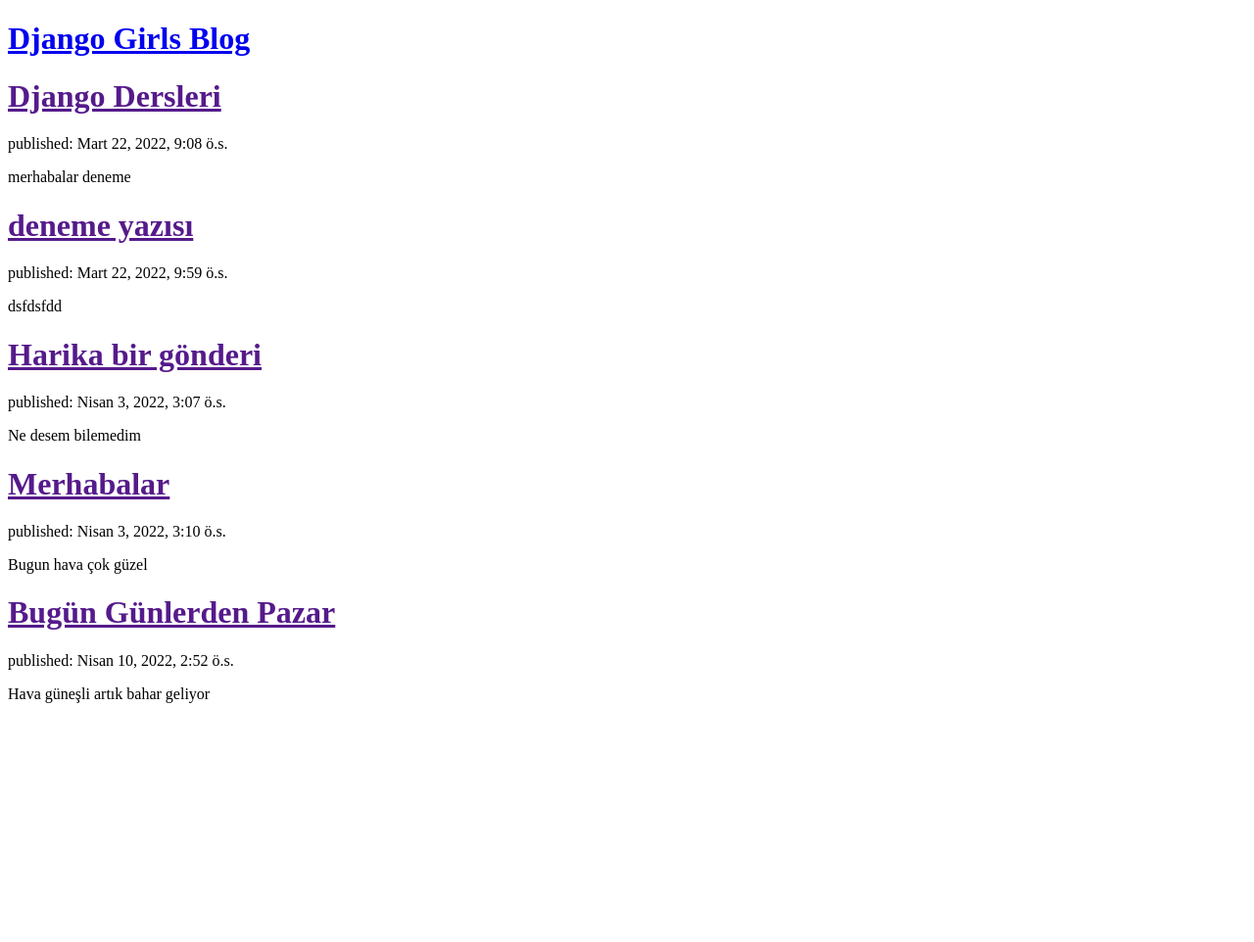
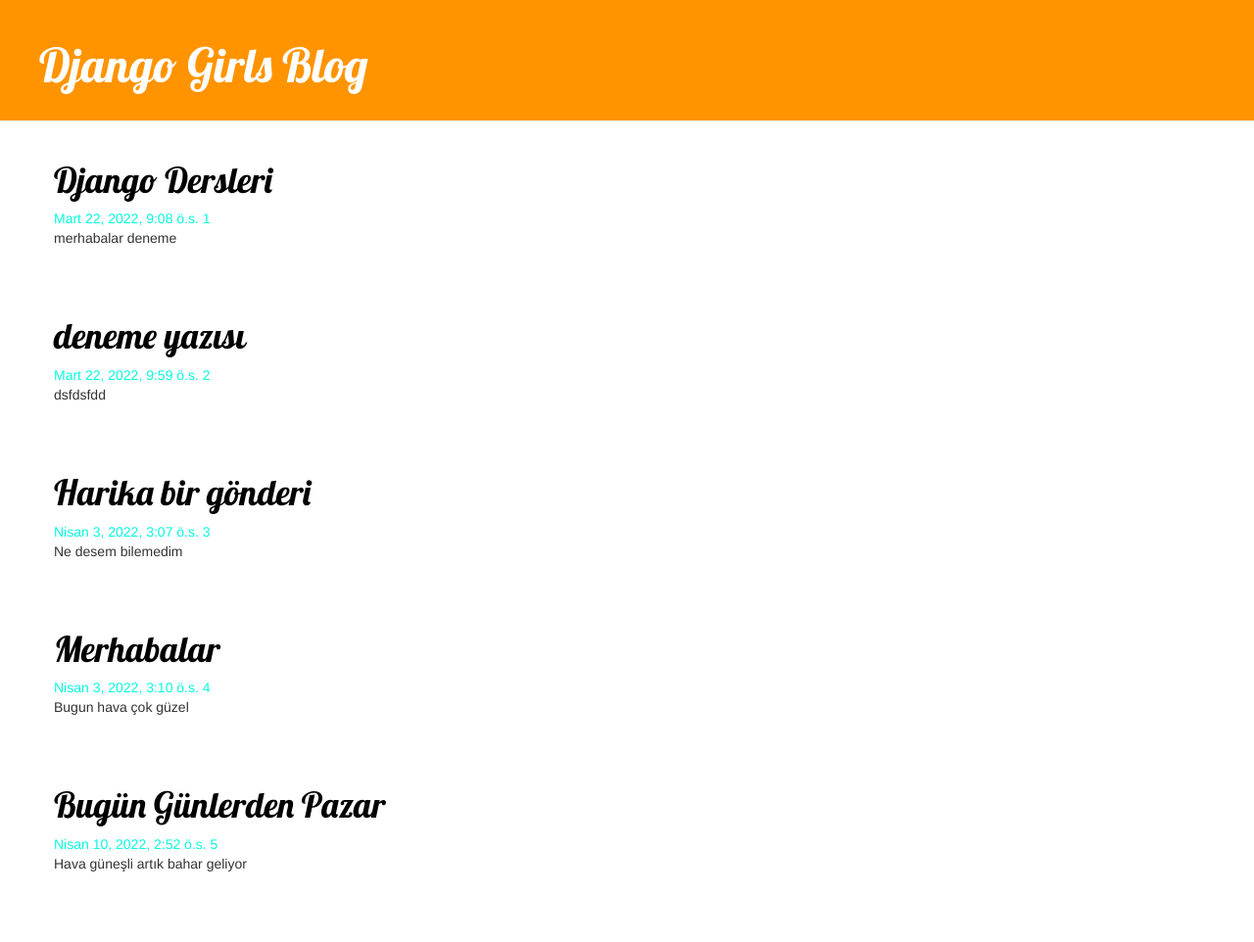
Before and after one commit to dlrmms95/my-first-blog, a Django app: page / in a window 1280 px wide. Shown: the whole page at 98% size. Before the commit the page ends 718 px from the top, so only its background shows below. Run offline with Django 3.2, Linux system fonts and the light colour scheme; data comes from the database, SQL or seed files in the repository; both versions use the stored data as it was after the commit; some libraries are stand-ins or nearby versions.

Commit message:
Site için CSS ve ayrıntılı blog gönderisi için görünüm ve şablon eklendi

```diff
--- /dev/null
+++ b/blog/static/css/blog.css
@@ -0,0 +1,45 @@
+
+.page-header {
+    background-color: #ff9400;
+    margin-top: 0;
+    padding: 20px 20px 20px 40px;
+}
+.page-header h1, .page-header h1 a, .page-header h1 a:visited, .page-header h1 a:active {
+    color: #ffffff;
+    font-size: 36pt;
+    text-decoration: none;
+}
+.content {
+    margin-left: 40px;
+}
+
+h1, h2, h3, h4 {
+    font-family: 'Lobster', cursive;
+}
+
+.date {
+    color: #06fcdf;
+}
+
+.save {
+    float: right;
+}
+
+.post-form textarea, .post-form input {
+    width: 100%;
+}
+
+.top-menu, .top-menu:hover, .top-menu:visited {
+    color: #ffffff;
+    float: right;
+    font-size: 26pt;
+    margin-right: 20px;
+}
+
+.post {
+    margin-bottom: 70px;
+}
+
+.post h1 a, .post h1 a:visited {
+    color: #000000;
+}
--- /dev/null
+++ b/blog/templates/blog/base.html
@@ -0,0 +1,28 @@
+<!DOCTYPE html>
+{% load static %}
+<html>
+    <head>
+        <title>Django Girls blog</title>
+        <link rel="stylesheet" href="//maxcdn.bootstrapcdn.com/bootstrap/3.2.0/css/bootstrap.min.css">
+        <link rel="stylesheet" href="//maxcdn.bootstrapcdn.com/bootstrap/3.2.0/css/bootstrap-theme.min.css">
+        <link href="//fonts.googleapis.com/css?family=Lobster&subset=latin,latin-ext" rel="stylesheet" type="text/css">
+
+        <link rel="stylesheet" href="{% static 'css/blog.css' %}">
+
+
+    </head>
+
+    <body>
+    <div class="page-header">
+        <h1><a href="/">Django Girls Blog</a></h1>
+    </div>
+    <div class="content container">
+        <div class="row">
+            <div class="col-md-8">
+            {% block content %}
+            {% endblock %}
+            </div>
+        </div>
+    </div>
+    </body>
+</html>
--- a/blog/templates/blog/post_list.html
+++ b/blog/templates/blog/post_list.html
@@ -1,23 +1,13 @@
-<!DOCTYPE html>
-<html>
-    <head>
-        <title>Django Girls blog</title>
-    </head>
-
-    <body>
-        <div>
-            <h1><a href="/">Django Girls Blog</a></h1>
+{% extends 'blog/base.html' %}
+{% block content %}
+    {% for post in posts %}
+        <div class="post">
+            <h1><a href="{% url 'post_detail' pk=post.pk %}">{{ post.title }}</a></h1>
+            <div class="date">
+                {{ post.published_date }}
+                {{ post.pk }}
+            </div>
+            <p>{{ post.text|linebreaksbr }}</p>
         </div>
-
-     {% for post in posts %}
-    <div>
-        <h1><a href="">{{ post.title }}</a></h1>
-        <p>published: {{ post.published_date }}</p>
-
-        <p>{{ post.text|linebreaksbr }}</p>
-    </div>
     {% endfor %}
-
-
-    </body>
-</html>
+{% endblock %}
--- a/blog/views.py
+++ b/blog/views.py
@@ -2,6 +2,7 @@ from django.shortcuts import render
 from blog.models import Post
 from .models import Post
 from django.utils import timezone
+from django.shortcuts import render, get_object_or_404
 # Create your views here.
 
 def post_list(request):
@@ -9,7 +10,9 @@ def post_list(request):
 	#posts = Post.objects.filter(published_date__lte=timezone.now()).order_by('published_date')
     return render(request, 'blog/post_list.html', {'posts':posts})
 
-
+def post_detail(request, pk):
+    post = get_object_or_404(Post, pk=pk)
+    return render(request, 'blog/post_detail.html', {'post': post})
 
 
 
--- a/mysite/urls.py
+++ b/mysite/urls.py
@@ -15,7 +15,9 @@ Including another URLconf
 """
 from django.conf.urls import url, include
 from django.contrib import admin
-from blog.views import post_list
+from blog.views import post_list, post_detail
+
+
 
 urlpatterns = [
 
@@ -24,6 +26,8 @@ urlpatterns = [
     url(r'^admin/', admin.site.urls),
 
     url(r'^$', post_list),
+    url(r'^post/(?P<pk>\d+)/$', post_detail, name='post_detail'),
+    #url('post/<int:pk>/', post_detail, name='post_detail'),
 
     #url(r'^$/', include('blog.urls')), #django artık anasayfaya gelen herşeyi blog.urls e yönlendirecek ve oradaki yönergelere bakacak
 ]
```
Also changed, not shown: blog/templates/blog/post_detail.html (added, +13 -0 lines), db.sqlite3.
